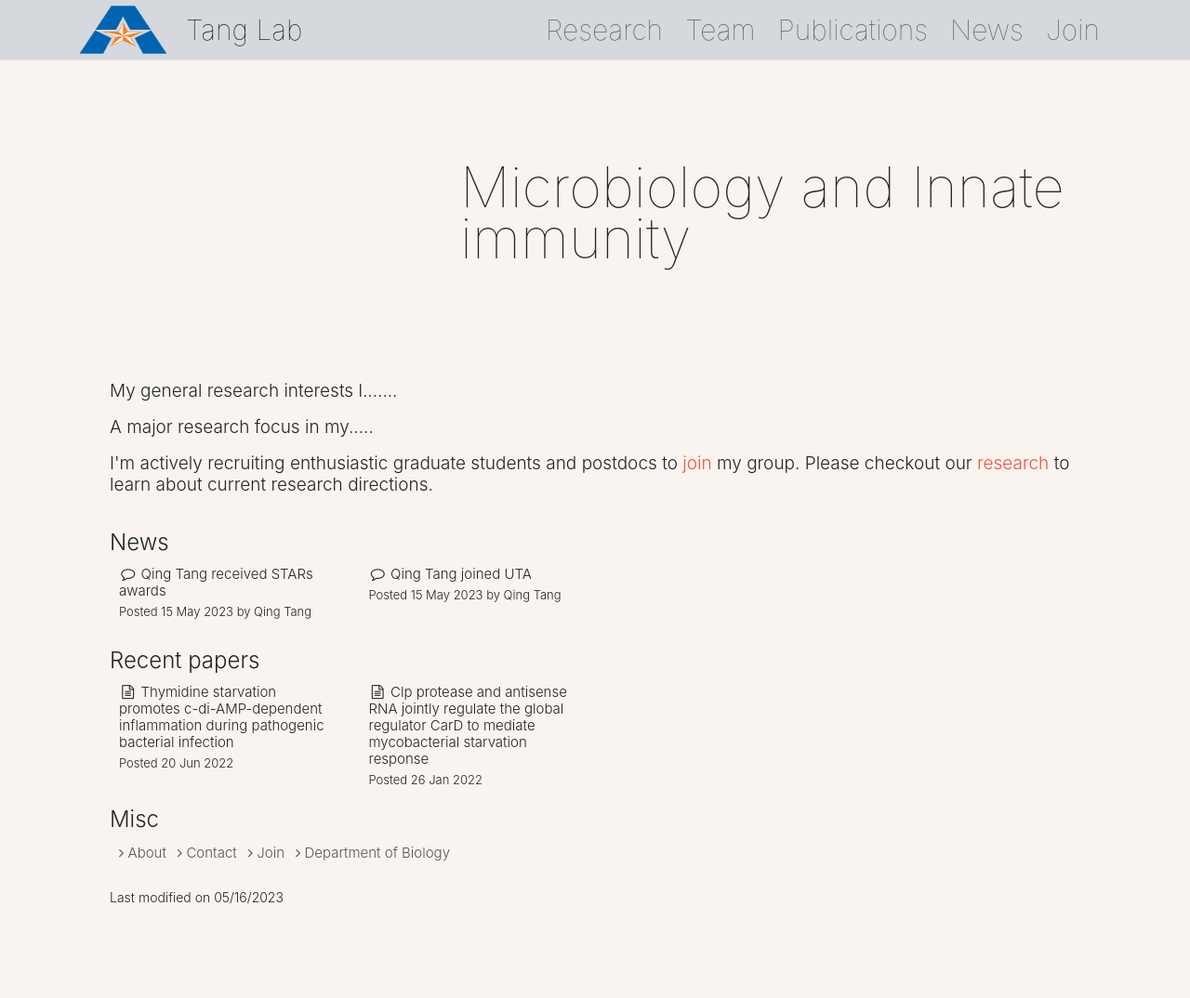
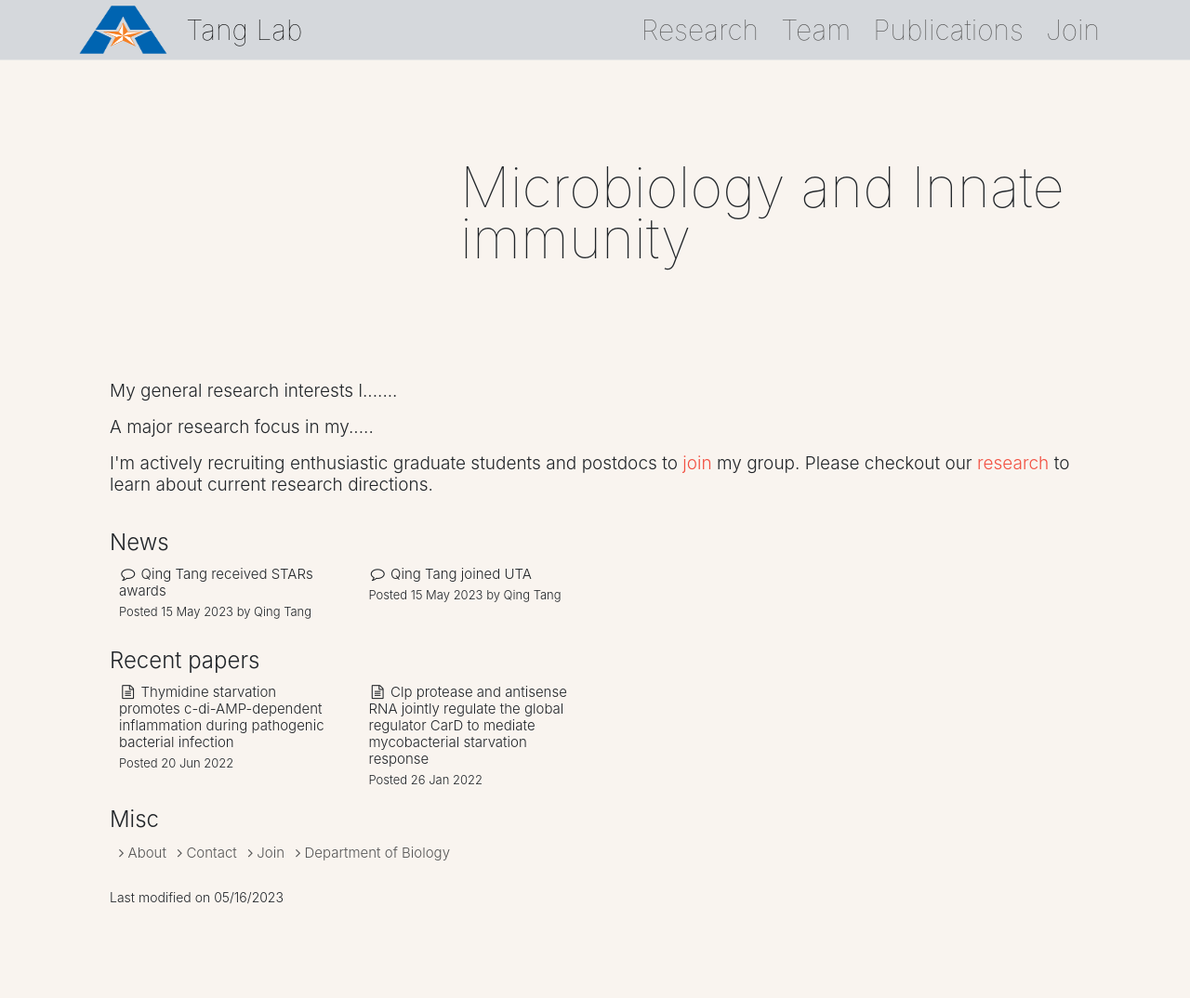
Before and after one commit to qingtanglab/qingtanglab.github.io, a Jekyll site: the page built from index.html, in a window 1280 px wide. Shown: the whole page at 93% size. Built offline with Jekyll 4.4.1, drawn with Linux system fonts in a browser that asks for light colours.

Commit message:
Update default.html

```diff
--- a/_layouts/default.html
+++ b/_layouts/default.html
@@ -90,13 +90,6 @@
 						<a class="mx-1" href="/papers/">Publications</a>
 						</li>
 
-						{% if page.categories.first == 'news' %}
-						<li class="nav-link active">
-						{% else %}
-						<li class="nav-link">
-						{% endif %}
-						<a class="mx-1" href="/news/news">News</a>
-						</li>
 
 					    {% if page.categories.first == 'misc' %}
 						<li class="nav-link active">
```
